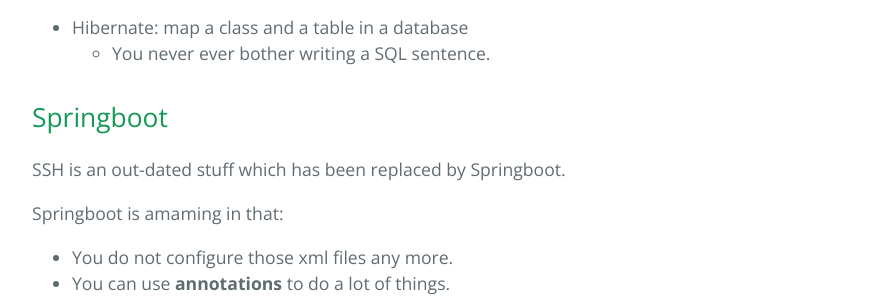
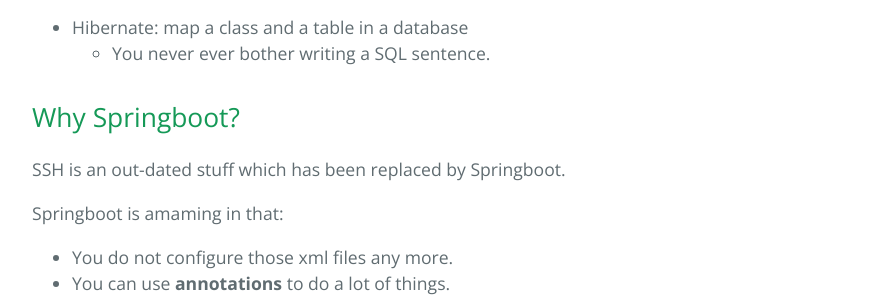
Before and after one commit to zhengyu-wu/GEORGE5961.github.io_before, a Jekyll site: the page built from _posts/2019-03-18-bookstore.md, in a window 1280 px wide and 900 px high, scrolled down 803 px. Shown: the part 161-458 px from the top of the window, without its empty margins (192-1087 px from the left). Built offline with Jekyll 4.4.1, drawn with Linux system fonts in a browser that asks for light colours.

Commit message:
new post

```diff
--- a/_posts/2019-03-18-bookstore.md
+++ b/_posts/2019-03-18-bookstore.md
@@ -23,7 +23,7 @@
 * Hibernate: map a class and a table in a database
 	* You never ever bother writing a SQL sentence.
 
-## Springboot
+## Why Springboot?
 
 SSH is an out-dated stuff which has been replaced by Springboot.
 
```
